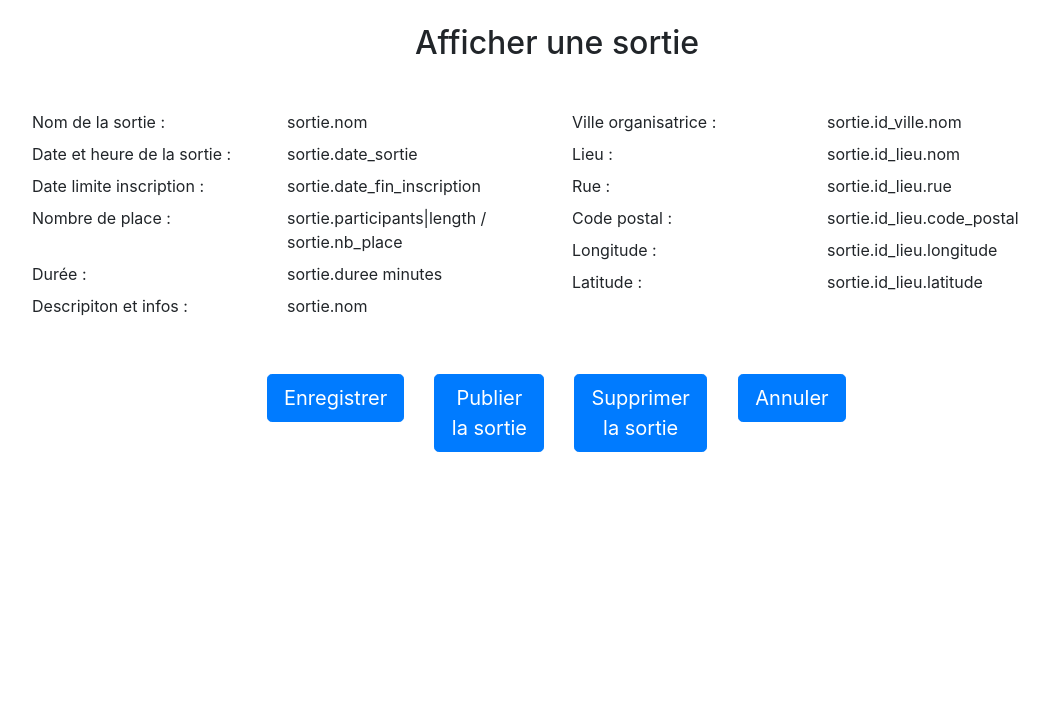
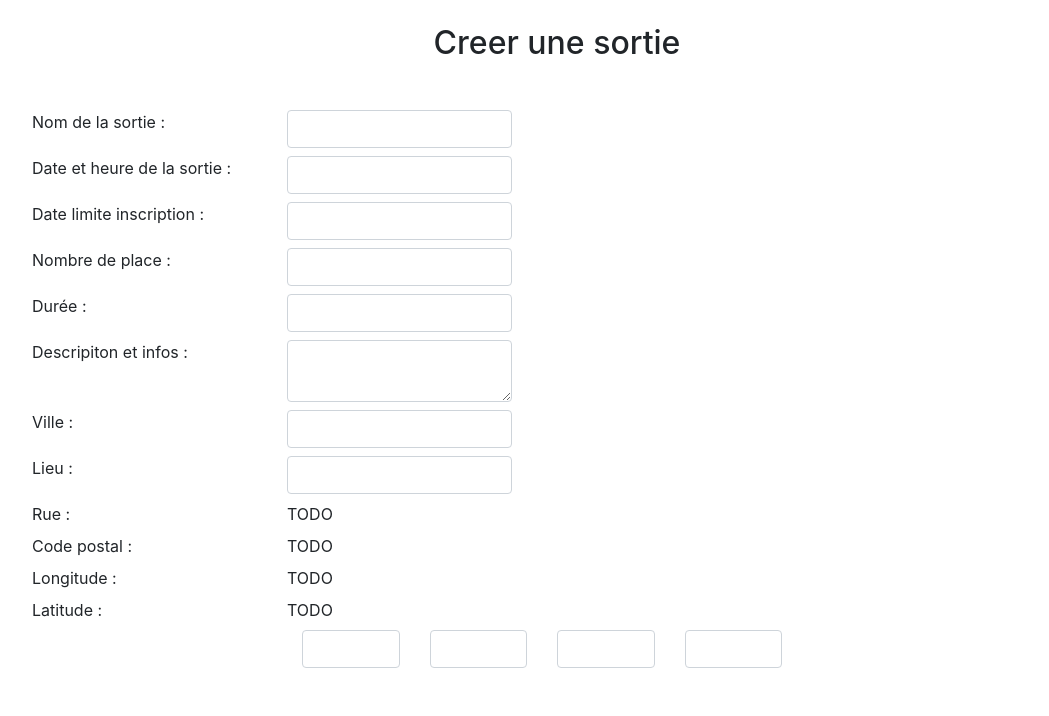
Before and after one commit to ThomasCadeauENI/Sortir.com, a Symfony app: template templates/sortie/modifier.html.twig in a window 1280 px wide. Shown: the part 104-820 px from the top of the page, without its empty margins (83-1132 px from the left). Before the commit the page ends 556 px from the top, so only its background shows below. Run offline with Twig, Linux system fonts and the light colour scheme; the template is opened without the code that fills it, so the values that code supplies are empty; form fields are guessed from the names that the template uses; some libraries are stand-ins or nearby versions.

Commit message:
modifier/publier:OK|Annuler:TODO->URL

```diff
--- a/templates/sortie/creer_sortie.html.twig
+++ b/templates/sortie/creer_sortie.html.twig
@@ -83,10 +83,10 @@
                 </div>
             </div>
 
-            <div class="input-field col s12 m12 l12">
-                <input type="submit" name="" value="Enregistrer" class="btn btn-primary">
+            <div class="col-md-6 offset-md-3 row">
+                <div class="col text-center">{{ form_widget(form.enregistrer) }}</div>
             </div>
-            {{ form_end(form) }}
+            {{ form_end(form, {"render_rest":false}) }}
         </div>
     </div>
 
--- a/templates/sortie/modifier.html.twig
+++ b/templates/sortie/modifier.html.twig
@@ -2,90 +2,92 @@
 
 {% block body %}
     <div class="container mt-4">
-        <div class="text-center mb-5"><h2>Afficher une sortie</h2></div>
+        <div class="text-center mb-5"><h2>Creer une sortie</h2></div>
         <div class="row col mb-5">
+            {{ form_start(form) }}
             <div class="col-6">
                 <div class="col mb-2">
                     <div class="row">
                         <div class="col-6">Nom de la sortie : </div>
-                        <div class="col-6">sortie.nom</div>
+                        <div class="col-6">{{ form_widget(form.nom) }}</div>
                     </div>
                 </div>
                 <div class="col mb-2">
                     <div class="row">
                         <div class="col-6">Date et heure de la sortie : </div>
-                        <div class="col-6">sortie.date_sortie</div>
+                        <div class="col-6">{{ form_widget(form.date_sortie) }}</div>
                     </div>
                 </div>
                 <div class="col mb-2">
                     <div class="row">
                         <div class="col-6">Date limite inscription : </div>
-                        <div class="col-6">sortie.date_fin_inscription</div>
+                        <div class="col-6">{{ form_widget(form.date_fin_inscription) }}</div>
                     </div>
                 </div>
                 <div class="col mb-2">
                     <div class="row">
                         <div class="col-6">Nombre de place : </div>
-                        <div class="col-6">sortie.participants|length / sortie.nb_place</div>
+                        <div class="col-6">{{ form_widget(form.nb_place) }}</div>
                     </div>
                 </div>
                 <div class="col mb-2">
                     <div class="row">
                         <div class="col-6">Durée : </div>
-                        <div class="col-6">sortie.duree minutes</div>
+                        <div class="col-6">{{ form_widget(form.duree) }}</div>
                     </div>
                 </div>
                 <div class="col mb-2">
                     <div class="row">
                         <div class="col-6">Descripiton et infos : </div>
-                        <div class="col-6">sortie.nom</div>
+                        <div class="col-6">{{ form_widget(form.description) }}</div>
                     </div>
                 </div>
             </div>
             <div class="col-6">
                 <div class="col mb-2">
                     <div class="row">
-                        <div class="col-6">Ville organisatrice : </div>
-                        <div class="col-6">sortie.id_ville.nom</div>
+                        <div class="col-6">Ville : </div>
+                        <div class="col-6">{{ form_widget(form.id_ville) }}</div>
                     </div>
                 </div>
                 <div class="col mb-2">
                     <div class="row">
                         <div class="col-6">Lieu : </div>
-                        <div class="col-6">sortie.id_lieu.nom</div>
+                        <div class="col-6">{{ form_widget(form.id_lieu) }}</div>
                     </div>
                 </div>
                 <div class="col mb-2">
                     <div class="row">
                         <div class="col-6">Rue : </div>
-                        <div class="col-6">sortie.id_lieu.rue</div>
+                        <div class="col-6">TODO</div>
                     </div>
                 </div>
                 <div class="col mb-2">
                     <div class="row">
                         <div class="col-6">Code postal : </div>
-                        <div class="col-6">sortie.id_lieu.code_postal</div>
+                        <div class="col-6">TODO</div>
                     </div>
                 </div>
                 <div class="col mb-2">
                     <div class="row">
                         <div class="col-6">Longitude : </div>
-                        <div class="col-6">sortie.id_lieu.longitude</div>
+                        <div class="col-6">TODO</div>
                     </div>
                 </div>
                 <div class="col mb-2">
                     <div class="row">
                         <div class="col-6">Latitude : </div>
-                        <div class="col-6">sortie.id_lieu.latitude</div>
+                        <div class="col-6">TODO</div>
                     </div>
                 </div>
             </div>
+            <div class="col-md-6 offset-md-3 row">
+                <div class="col text-center">{{ form_widget(form.modifier) }}</div>
+                <div class="col text-center">{{ form_widget(form.publier) }}</div>
+                <div class="col text-center">{{ form_widget(form.supprimer) }}</div>
+                <div class="col text-center"><a href="../annuler/{{ sortie.id }}"></a>{{ form_widget(form.annuler) }}</div>
+            </div>
+            {{ form_end(form, {"render_rest":false}) }}
         </div>
     </div>
-    <div class="col-md-6 offset-md-3 row">
-        <div class="col text-center"><button class="btn btn-primary btn-lg">Enregistrer</button></div>
-        <div class="col text-center"><button class="btn btn-primary btn-lg">Publier la sortie</button></div>
-        <div class="col text-center"><button class="btn btn-primary btn-lg">Supprimer la sortie</button></div>
-        <div class="col text-center"><button class="btn btn-primary btn-lg">Annuler</button></div>
-    </div>
 {% endblock %}
```
Also changed, not shown: src/Controller/SortieController.php (+59 -4 lines), src/Entity/Utilisateur.php (+0 -29 lines), src/Form/SortieType.php (+18 -1 lines), src/Repository/SortieRepository.php (+0 -12 lines), templates/partialView/DtTableSorties.html.twig (+6 -9 lines), templates/sortie/annuler.html.twig (+10 -9 lines).
